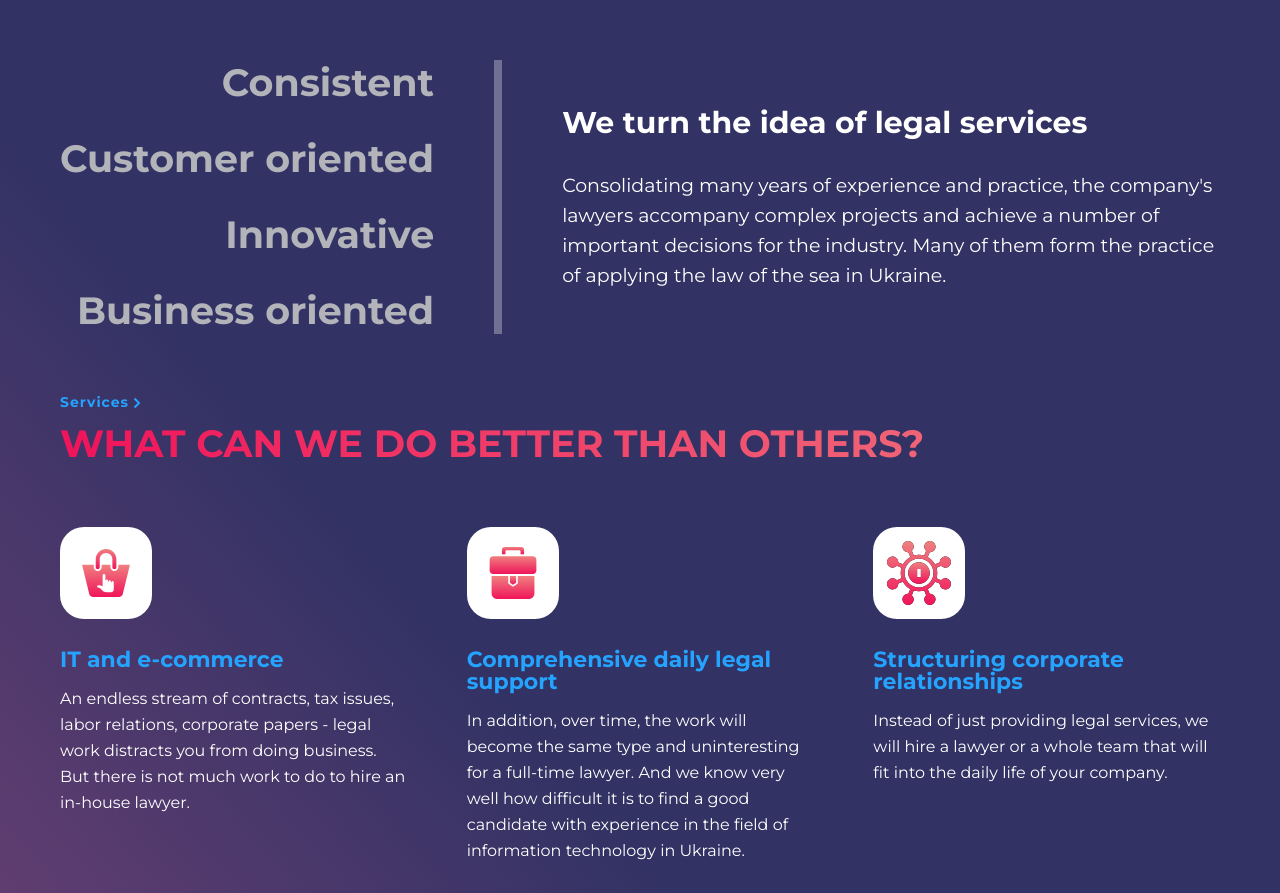
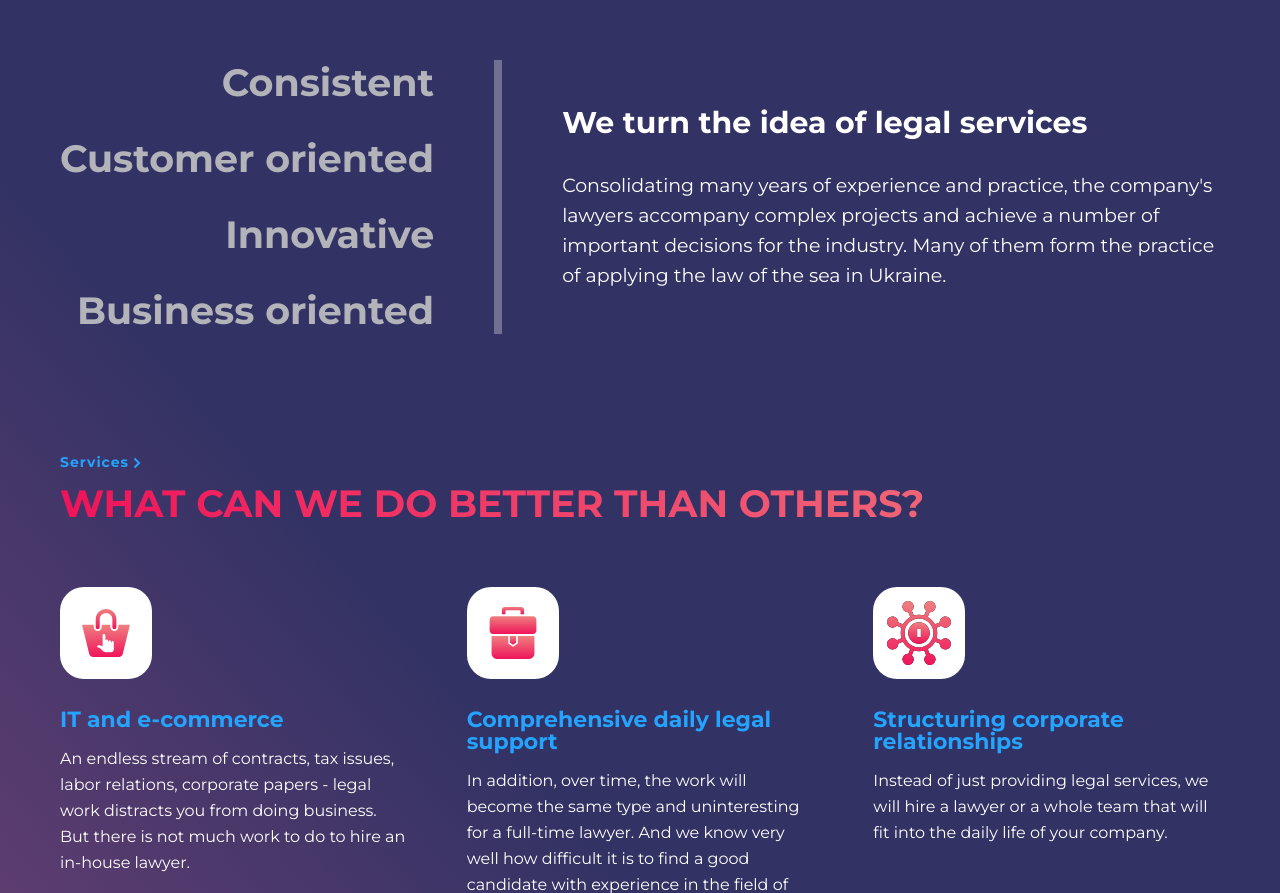
Before and after one commit to ruslanezw/hlegal-project, a plain HTML site: page index.html in a window 1280 px wide. Shown: the top 893 px of the page. Drawn offline with Linux system fonts and the light colour scheme.

Commit message:
fixid section

```diff
--- a/index.html
+++ b/index.html
@@ -13,8 +13,8 @@
 </head>
 
 <body>
-    <section class="scroll-services">
-        <div class="wrapper-scroll-basic">
+    <div class="bg-gradient">
+        <section class="scroll-basic">
             <div class="navigation-scroll">
                 <a class="link-scroll" href="/">Consistent</a>
                 <a class="link-scroll" href="/">Customer oriented</a>
@@ -34,7 +34,8 @@
                     </p>
                 </div>
             </div>
-        </div>
+        </section>
+        <section class="services">
             <div class="wrapper">
                 <a class="services-click" href="/">
                     Services
@@ -55,7 +56,8 @@
                         <a class="services-card-title" href="/">IT and e-commerce</a>
                         <p class="services-card-description">
                             An endless stream of contracts, tax issues, labor relations, corporate papers - legal work
-                        distracts you from doing business. But there is not much work to do to hire an in-house lawyer.
+                            distracts you from doing business. But there is not much work to do to hire an in-house
+                            lawyer.
                         </p>
                     </div>
                     <div class="services-card">
@@ -67,7 +69,8 @@
                         <a class="services-card-title" href="/">Comprehensive daily legal support</a>
                         <p class="services-card-description">
                             In addition, over time, the work will become the same type and uninteresting for a full-time
-                        lawyer. And we know very well how difficult it is to find a good candidate with experience in
+                            lawyer. And we know very well how difficult it is to find a good candidate with experience
+                            in
                             the field of information technology in Ukraine.
                         </p>
                     </div>
@@ -79,7 +82,8 @@
                         </div>
                         <a class="services-card-title" href="/">Structuring corporate relationships</a>
                         <p class="services-card-description">
-                        Instead of just providing legal services, we will hire a lawyer or a whole team that will fit
+                            Instead of just providing legal services, we will hire a lawyer or a whole team that will
+                            fit
                             into the daily life of your company.
                         </p>
                     </div>
@@ -91,7 +95,8 @@
                         </div>
                         <a class="services-card-title" href="/">Building contractual relations</a>
                         <p class="services-card-description">
-                        Once a week, or week after month, you have your own lawyer by your side. Anyone in the company
+                            Once a week, or week after month, you have your own lawyer by your side. Anyone in the
+                            company
                             can catch it at the coffee maker and just talk about current affairs instead of waiting for
                             update status.
                         </p>
@@ -104,8 +109,10 @@
                         </div>
                         <a class="services-card-title" href="/">Protection of business, intellectual property</a>
                         <p class="services-card-description">
-                        And all the other time he will work on new diverse projects, so he will definitely not stop in
-                        professional development. One way or another, all Axon Partners will work for you instead of a
+                            And all the other time he will work on new diverse projects, so he will definitely not stop
+                            in
+                            professional development. One way or another, all Axon Partners will work for you instead of
+                            a
                             corporate lawyer.
                         </p>
                     </div>
@@ -117,13 +124,15 @@
                         </div>
                         <a class="services-card-title" href="/">Judicial representation</a>
                         <p class="services-card-description">
-                        Is it a small, medium-sized company or a market leader? Local business or multinational company?
+                            Is it a small, medium-sized company or a market leader? Local business or multinational
+                            company?
                             Do you have your own legal department or not?
                         </p>
                     </div>
                 </div>
             </div>
         </section>
+    </div>
     <section class="team">
         <div class="wrapper">
             <div class="team-item">
--- a/sass/_helper.scss
+++ b/sass/_helper.scss
@@ -9,7 +9,7 @@ body {
     font-family: Montserrat, sans-serif;
 }
 
-.scroll-services {
+.bg-gradient {
     background: linear-gradient(228.57deg, #323264 11.93%, #323264 57.17%, #643E72 87.46%);
     border-radius: 0 0 12px 12px;
     position: relative;
--- a/sass/_scroll.scss
+++ b/sass/_scroll.scss
@@ -1,16 +1,18 @@
 @use './mixins';
 @use './variables';
 
-.wrapper-scroll-basic {
+.scroll-basic {
     display: flex;
     flex-direction: column;
+    padding-top: 30px;
 }
 
 .navigation-scroll {
     display: flex;
     gap: 30px;
     overflow: auto;
-    padding: 30px 0 30px 30px;
+    padding-bottom: 30px;
+    padding-left: 30px;
 
     .link-scroll {
         flex-shrink: 0;
@@ -34,7 +36,8 @@
 }
 
 .wrapper-scroll {
-    padding: 0 30px 30px 30px;
+    padding-right: 30px;
+    padding-left: 30px;
 }
 
 .line-scroll {
@@ -67,12 +70,18 @@
 }
 
 @media (min-width: 768px) {
+    .scroll-basic {
+        padding-top: 60px;
+    }
+
     .wrapper-scroll {
-        padding: 0 60px 60px 60px;
+        padding-right: 60px;
+        padding-left: 60px;
     }
 
     .navigation-scroll {
-        padding: 60px 0 60px 60px;
+        padding-bottom: 60px;
+        padding-left: 60px;
 
         .link-scroll {
             @include mixins.title-size;
@@ -91,7 +100,7 @@
 }
 
 @media (min-width: 1024px) {
-    .wrapper-scroll-basic {
+    .scroll-basic {
         display: flex;
         flex-direction: row;
         padding: 60px;
@@ -132,14 +141,14 @@
 }
 
 @media (min-width: 1440px) {
-    .wrapper-scroll-basic {
+    .scroll-basic {
         padding-left: 180px;
         padding-right: 180px;
     }
 }
 
 @media (min-width: 1920px) {
-    .wrapper-scroll-basic {
+    .scroll-basic {
         width: 1920px;
         margin-right: auto;
         margin-left: auto;
--- a/sass/_cards.scss
+++ b/sass/_services.scss
@@ -1,5 +1,10 @@
 @use './mixins';
 @use './variables';
+
+.services {
+    padding-top: 30px;
+    padding-bottom: 60px;
+}
 
 .services-title-des {
     font-size: 30px;
@@ -18,7 +23,6 @@
     grid-template-columns: repeat(1, 1fr);
     gap: 30px;
     padding-top: 30px;
-    padding-bottom: 60px;
 
     .services-card-color {
         display: flex;
@@ -60,6 +64,10 @@
 }
 
 @media (min-width: 768px) {
+    .services {
+        padding-top: 60px;
+    }
+
     .services-title-des {
         @include mixins.title-size;
     }
--- a/sass/style.scss
+++ b/sass/style.scss
@@ -1,6 +1,6 @@
 @import './reset';
 @import './helper.scss';
-@import './cards';
+@import './services';
 @import './team';
 @import './partners';
 @import './recommended';
```
Also changed, not shown: css/style.css, 1 other file. Lines whose indentation alone changed are shown as unchanged.
